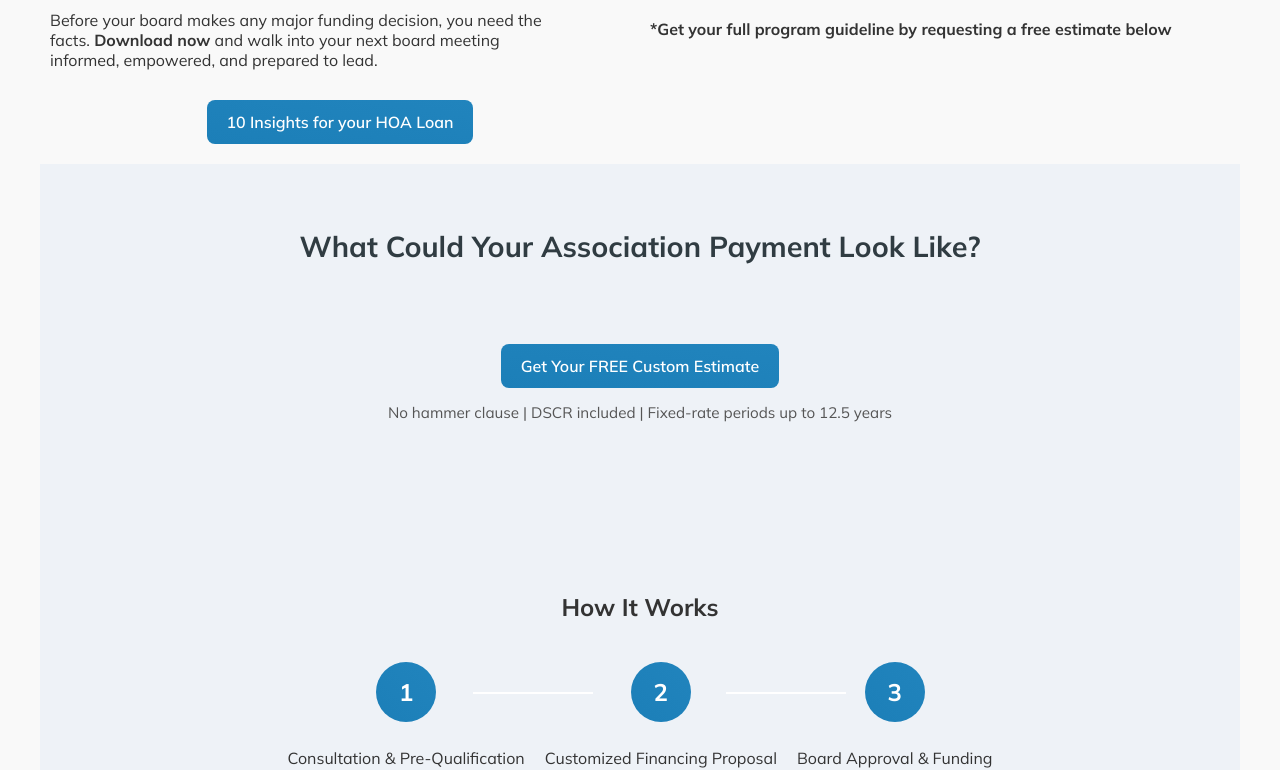
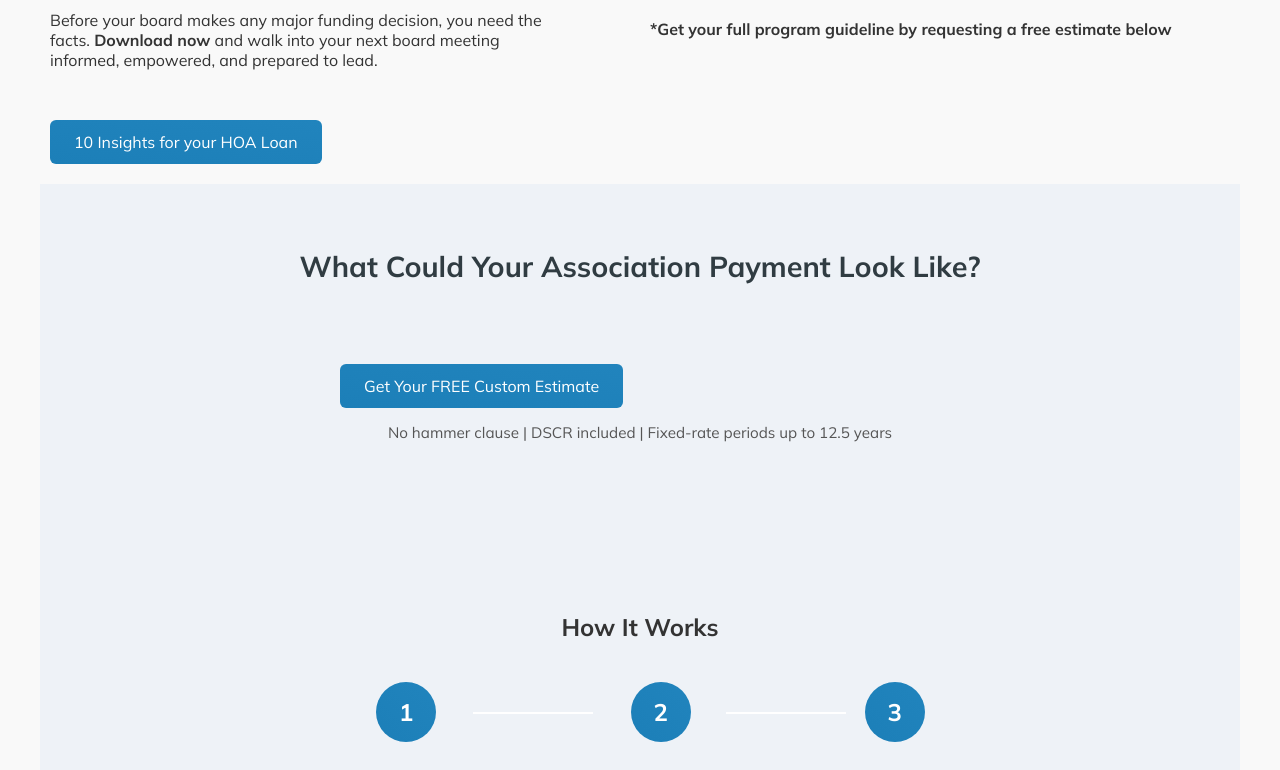
Before and after one commit to MetaCapFin/tu-cielo-site, a React (Create React App) app: page / in a window 1280 px wide. Shown: the part 963-1733 px from the top of the page. Built offline with nearby package versions, Linux system fonts and the light colour scheme.

Commit message:
Update blogposts.css

```diff
--- a/src/blogposts.css
+++ b/src/blogposts.css
@@ -96,19 +96,24 @@
 }
 
 .cta-button {
-  background-color: #007aff;
+ display: inline-block;
+  margin: 30px auto 0 auto;
+  background: linear-gradient(to bottom left, #2184BD, #1C7FB8);
   color: white;
-  font-weight: 600;
+  padding: 12px 24px;
+  border: none;
+  border-radius: 6px;
+  font-size: 1rem;
+  cursor: pointer;
+  transition: background 0.3s ease, color 0.3s ease;
   font-family: 'Mulish', sans-serif;
-  border: none;
-  border-radius: 0.5rem;
-  padding: 0.75rem 1.25rem;
-  cursor: pointer;
-  transition: background-color 0.3s ease;
+  text-align: center;
+  text-decoration: none; /* <--- this removes the underline */
 }
 
 .cta-button:hover {
-  background-color: #005ecc;
+ background: white;
+  color: #1C7FB8;
 }
 
 /* Pagination */
@@ -122,17 +127,24 @@
 }
 
 .pagination-controls button {
-  padding: 8px 16px;
+display: inline-block;
+  margin: 30px auto 0 auto;
+  background: linear-gradient(to bottom left, #2184BD, #1C7FB8);
+  color: white;
+  padding: 12px 24px;
   border: none;
-  background-color: #2184BD;
-  color: white;
   border-radius: 6px;
+  font-size: 1rem;
   cursor: pointer;
+  transition: background 0.3s ease, color 0.3s ease;
+  font-family: 'Mulish', sans-serif;
+  text-align: center;
+  text-decoration: none; /* <--- this removes the underline */
 }
 
 .pagination-controls button:disabled {
-  background-color: #ccc;
-  cursor: not-allowed;
+  background: white;
+  color: #1C7FB8;
 }
 
 .pagination-controls span {
```
